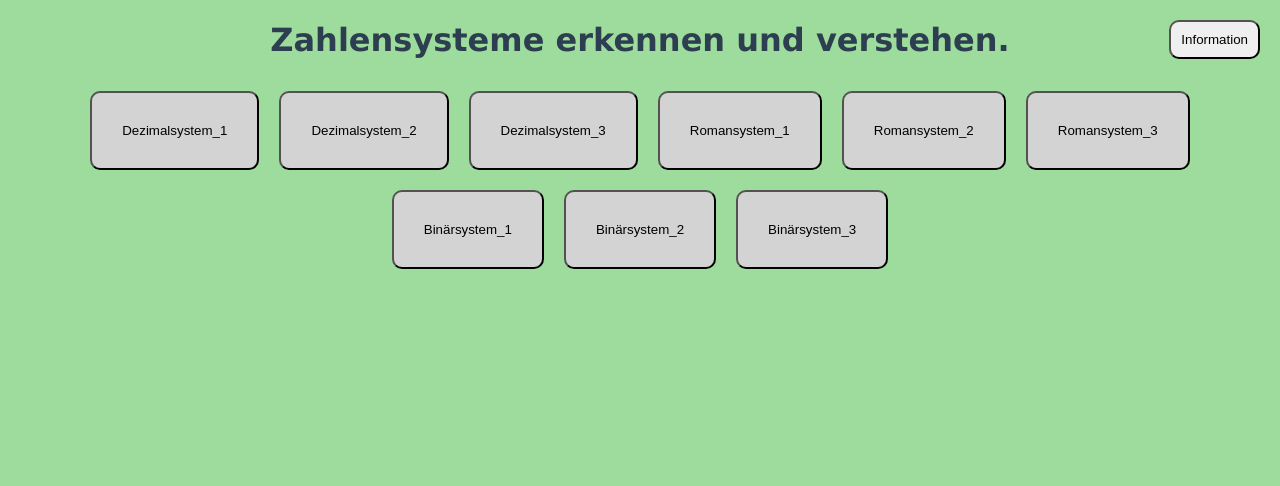
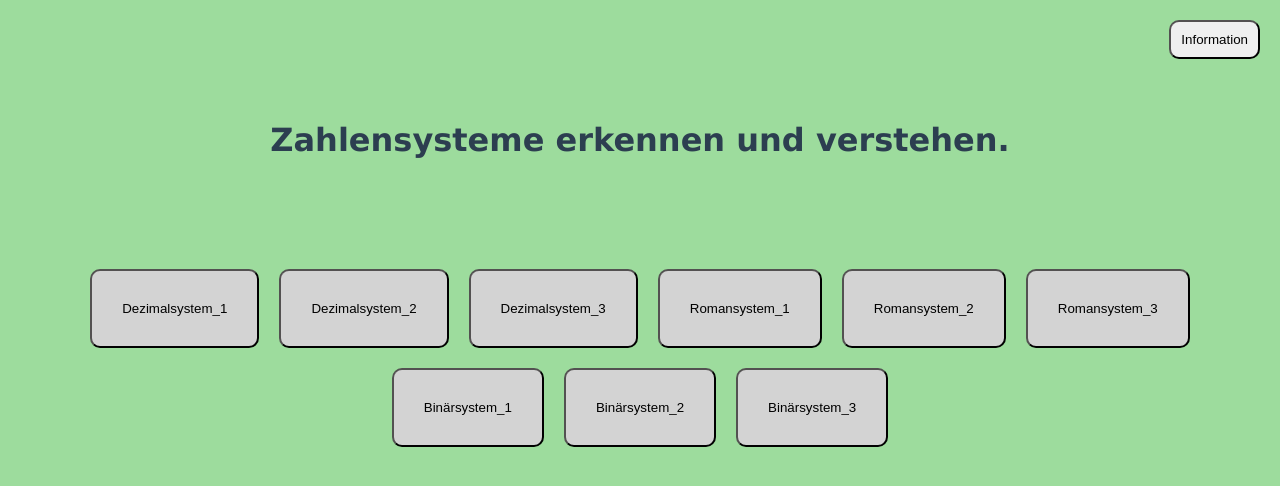
Before and after one commit to Fisnik-Mustafa/bsc-thesis, a Vue app: page /#/ in a window 1280 px wide. Shown: the top 486 px of the page. Built offline with nearby package versions, Linux system fonts and the light colour scheme.

Commit message:
Landing page angepasst.

```diff
--- a/src/views/HomeView.vue
+++ b/src/views/HomeView.vue
@@ -1,6 +1,6 @@
 <template>
   <div>
-    <h1>Zahlensysteme erkennen und verstehen.</h1>
+    <h1 style="padding-top: 100px;">Zahlensysteme erkennen und verstehen.</h1>
     <div class="tasks">
       <!-- DezimalSystem -->
       <router-link to="Dezimalsystem_1">
@@ -86,6 +86,7 @@ span {
   align-items: center;
   justify-content: center;
   flex-wrap: wrap;
+  margin-top: 100px;
 }
 .info {
   position: absolute;
```
